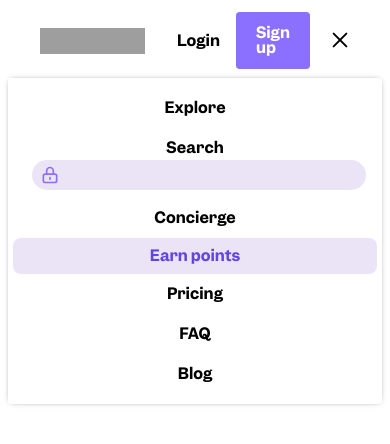
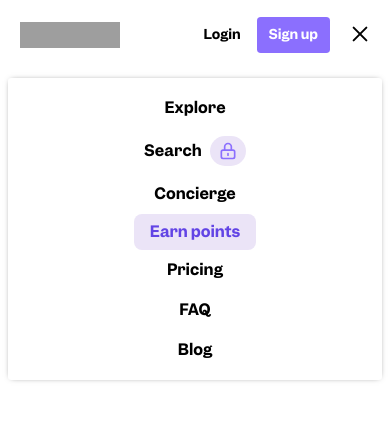
Before and after one commit to Oliinyk/point.me, a plain HTML site: page home.html in a window 390 px wide. Both pictures are taken after a click on the button "Menu". Drawn offline with Linux system fonts and the light colour scheme; grey boxes are pictures that could not be loaded.

Commit message:
finished header

```diff
--- a/assets/css/style.css
+++ b/assets/css/style.css
@@ -131,7 +131,6 @@ input[type=submit] {
     color: var(--primary-saturated);
 }
 .header-wrap {
-    width: 100%;
     display: flex;
     justify-content: space-between;
     align-items: flex-start;
@@ -177,6 +176,11 @@ input[type=submit] {
     justify-content: center;
     align-items: center;
 }
+.site-header .main-menu .menu-item-has-icon .nav-link {
+    display: flex;
+    justify-content: center;
+    align-items: center;
+}
 .site-header .main-menu .menu-item-icon {
     display: flex;
     margin-left: 8px;
@@ -189,6 +193,10 @@ input[type=submit] {
     width: 20px;
     height: 20px;
     align-self: center;
+}
+.site-header .main-menu .purple-highlight-item {
+    display: flex;
+    justify-content: center;
 }
 .site-header .main-menu .purple-highlight-item a {
     padding-left: 1rem;
@@ -224,7 +232,6 @@ input[type=submit] {
 .login-button {
     margin-left: 32px;
 }
-
 .mobmenu,
 .mobmenu:focus,
 .mobmenu:active,
@@ -276,8 +283,11 @@ input[type=submit] {
     transform-origin: center;
 }
 
+.concierge-wrap {
+    background-color: #F8FCFD;
+}
 
-@media screen and (max-width: 1020px) {
+@media (max-width: 1020px) {
     .site-header.is-active {
         position: fixed;
         left: 0;
@@ -380,6 +390,31 @@ input[type=submit] {
 @media (min-width: 1200px) {
 
 }
+
+
+@media (max-width: 767px) {
+    .header-wrap {
+        padding: 12px 0;
+    }
+    .site-header .logo-menu {
+        flex: 0 1 100px;
+    }
+    .site-header .login-button {
+        font-size: 13px;
+    }
+    .site-header .contact {
+        padding: 10px 12px;
+        height: 36px;
+        font-size: 13px;
+    }
+    .mobmenu,
+    .mobmenu:focus,
+    .mobmenu:active,
+    .mobmenu:visited {
+        height: 45px;
+    }
+}
+
 @media (max-width: 480px) {
 
 }
```
